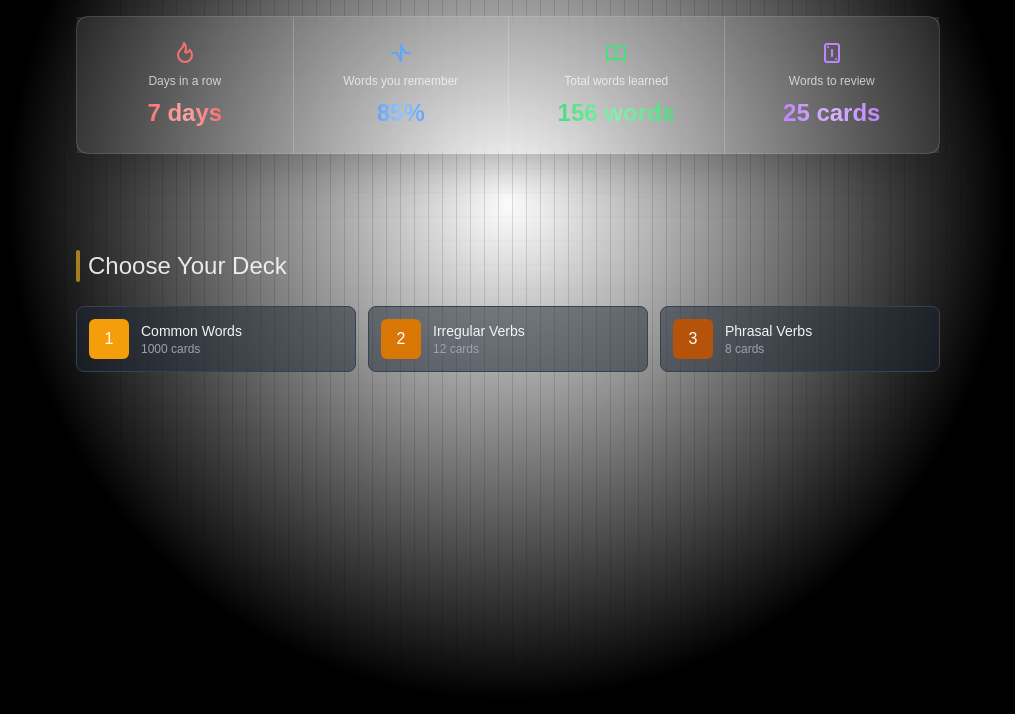
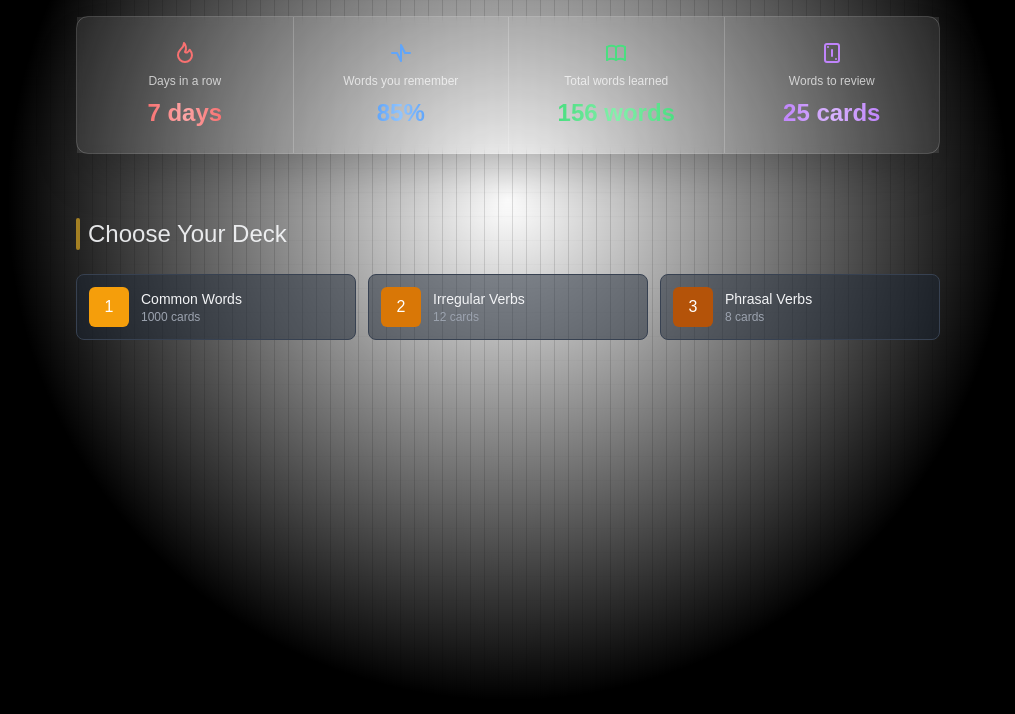
Before and after one commit to jsalvadev/anki, an Astro site: page / in a window 1280 px wide. Shown: the whole page, without its empty margins (132-1147 px from the left). Built offline with nearby package versions, Linux system fonts and the light colour scheme; Astro itself is replaced by a stand-in of ours.

Commit message:
Adjust SectionContainer styling: change margin top from 24 to 16 for better layout consistency

```diff
--- a/src/components/SectionContainer.astro
+++ b/src/components/SectionContainer.astro
@@ -1,3 +1,3 @@
-<section class="mt-24">
+<section class="mt-16">
   <slot />
 </section>
```
